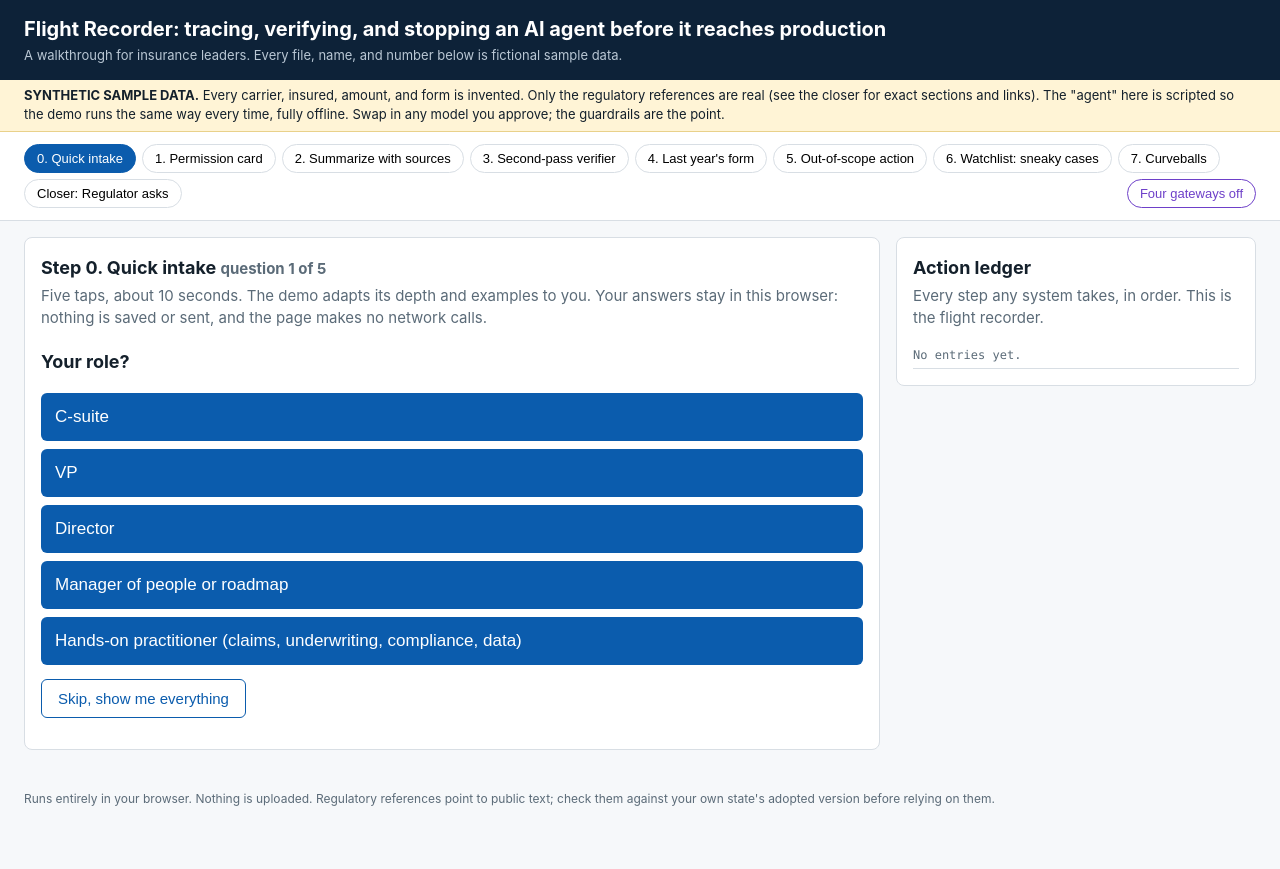
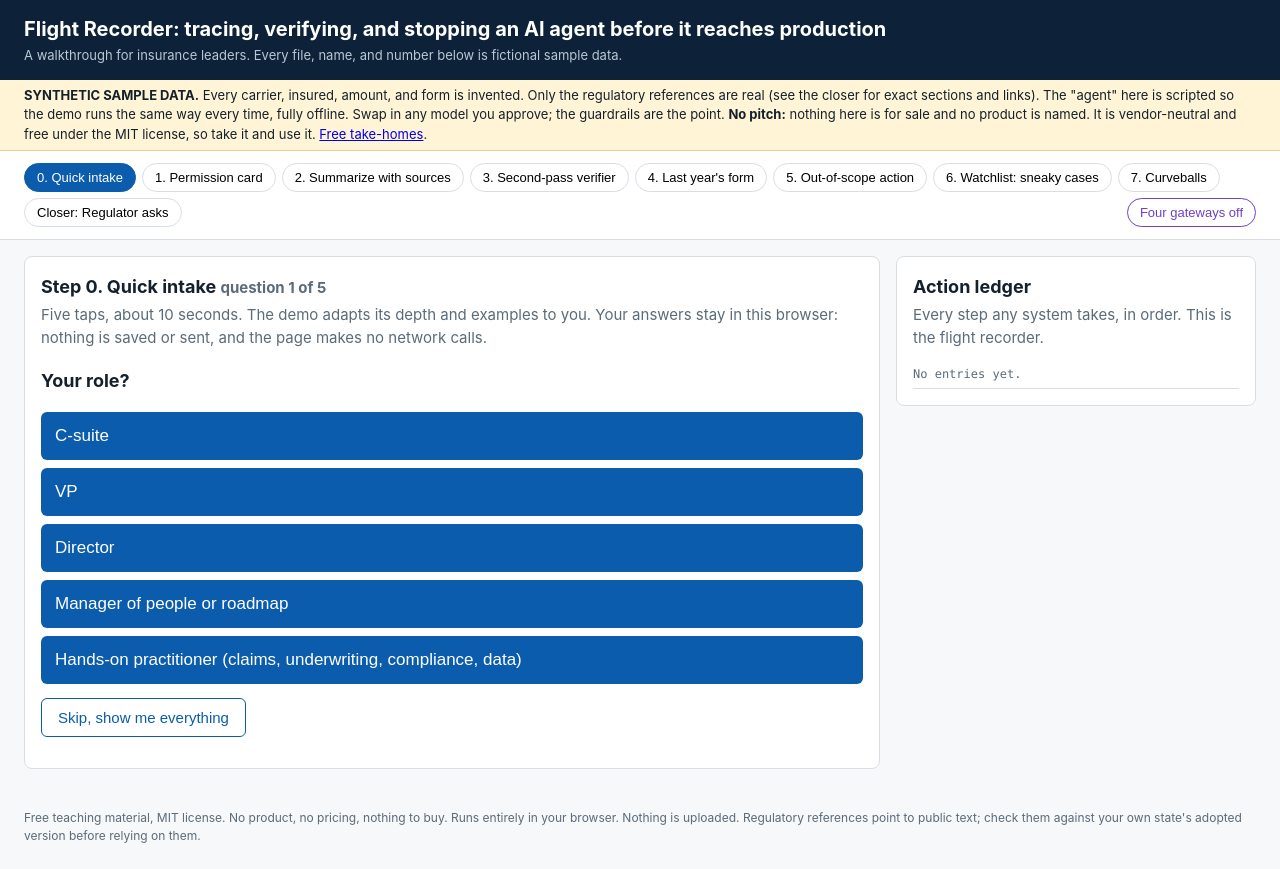
Before and after one commit to nathanplatteruser/gis-2027, a plain HTML site: page flight-recorder/index.html in a window 1280 px wide. Before the commit the page ends 832 px from the top, so only its background shows below. Drawn offline with Linux system fonts and the light colour scheme.

Commit message:
GIS: visible no-pitch note, free take-homes README, what attendees experience and take away

```diff
--- a/flight-recorder/index.html
+++ b/flight-recorder/index.html
@@ -41,11 +41,11 @@ nav button#gwbtn{margin-left:auto;border-color:#6e40c9;color:#6e40c9}nav button#
 </style></head><body>
 <header><h1>Flight Recorder: tracing, verifying, and stopping an AI agent before it reaches production</h1>
 <p>A walkthrough for insurance leaders. Every file, name, and number below is fictional sample data.</p></header>
-<div class="banner"><b>SYNTHETIC SAMPLE DATA.</b> Every carrier, insured, amount, and form is invented. Only the regulatory references are real (see the closer for exact sections and links). The "agent" here is scripted so the demo runs the same way every time, fully offline. Swap in any model you approve; the guardrails are the point.</div>
+<div class="banner"><b>SYNTHETIC SAMPLE DATA.</b> Every carrier, insured, amount, and form is invented. Only the regulatory references are real (see the closer for exact sections and links). The "agent" here is scripted so the demo runs the same way every time, fully offline. Swap in any model you approve; the guardrails are the point. <b id="nopitch">No pitch:</b> nothing here is for sale and no product is named. It is vendor-neutral and free under the MIT license, so take it and use it. <a href="https://github.com/nathanplatteruser/gis-2027/tree/main/flight-recorder/takehomes" target="_blank" rel="noopener">Free take-homes</a>.</div>
 <nav id="nav"></nav>
 <main><section id="stage"></section>
 <aside><div class="card"><h2>Action ledger</h2><p class="why">Every step any system takes, in order. This is the flight recorder.</p><div class="ledger" id="ledger"><div style="color:#5b6b78">No entries yet.</div></div></div></aside></main>
-<footer>Runs entirely in your browser. Nothing is uploaded. Regulatory references point to public text; check them against your own state's adopted version before relying on them.</footer>
+<footer>Free teaching material, MIT license. No product, no pricing, nothing to buy. Runs entirely in your browser. Nothing is uploaded. Regulatory references point to public text; check them against your own state's adopted version before relying on them.</footer>
 <script>
 const ACCESSED="2026-10-12";
 const SRC={
```
Also changed, not shown: README.md, flight-recorder/takehomes/README.md (added).
